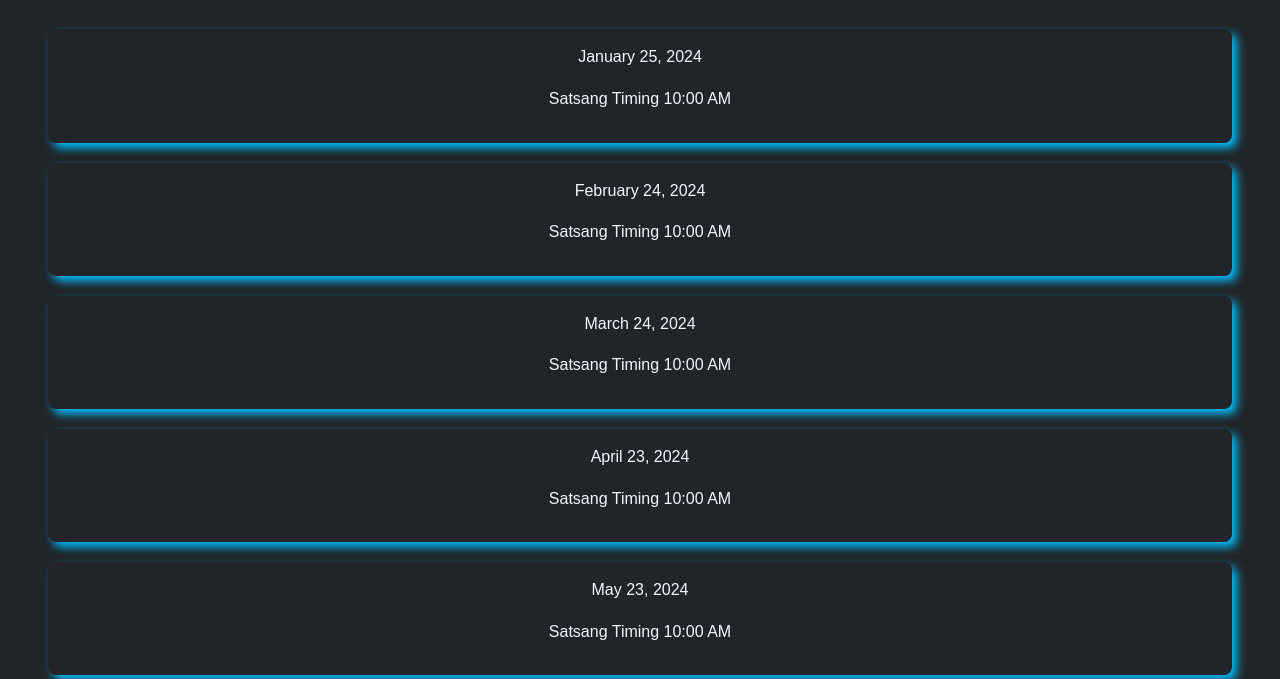
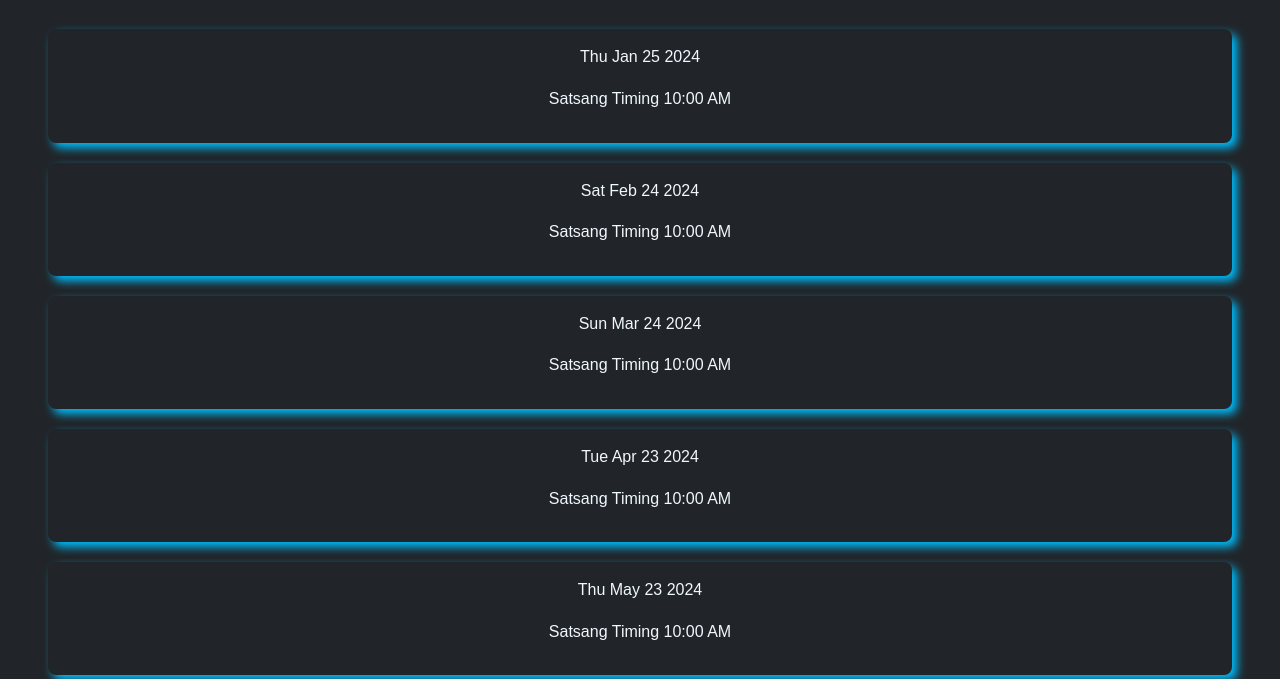
Before and after one commit to neerajm1264/RS_Pehowa, a plain HTML site: page pournima.html in a window 1280 px wide. Shown: the part 137-816 px from the top of the page. Drawn offline with nearby package versions, Linux system fonts and the light colour scheme.

Commit message:
Update pournima.html

```diff
--- a/pournima.html
+++ b/pournima.html
@@ -47,9 +47,9 @@ box-shadow: 5px 5px 10px var(--shadow);
 
 </body>
 <script>
-   const toggleButton=document.getElementById("toggleButton"),navLinks=document.getElementById("navLinks"),headline=document.getElementById("headline"),links=document.querySelectorAll(".nav-links li");let previousMargin="2rem 0";toggleButton.addEventListener("click",()=>{navLinks.classList.toggle("active")}),links.forEach(e=>{e.addEventListener("click",()=>{navLinks.classList.remove("active")})});const fullMoonDates=[new Date("2024-01-25 10:00"),new Date("2024-02-24 10:00"),new Date("2024-03-24 10:00"),new Date("2024-04-23 10:00"),new Date("2024-05-23 10:00"),new Date("2024-06-21 10:00"),new Date("2024-07-21 10:00"),new Date("2024-08-19 10:00"),new Date("2024-09-17 10:00"),new Date("2024-10-17 10:00"),new Date("2024-11-15 10:00"),new Date("2024-12-15 10:00"),],amavasyaDatesContainer=document.getElementById("amavasyaDatesContainer"),formatDate=e=>{let $={year:"numeric",month:"long",day:"numeric"};return e.toLocaleDateString("en-US",$)};fullMoonDates.forEach(e=>{let $=formatDate(e);amavasyaDatesContainer.innerHTML+=`
+  const toggleButton=document.getElementById("toggleButton"),navLinks=document.getElementById("navLinks"),headline=document.getElementById("headline"),links=document.querySelectorAll(".nav-links li");let previousMargin="2rem 0";toggleButton.addEventListener("click",()=>{navLinks.classList.toggle("active")}),links.forEach($=>{$.addEventListener("click",()=>{navLinks.classList.remove("active")})});const fullMoonDates=[new Date("2024-01-25 10:00"),new Date("2024-02-24 10:00"),new Date("2024-03-24 10:00"),new Date("2024-04-23 10:00"),new Date("2024-05-23 10:00"),new Date("2024-06-21 10:00"),new Date("2024-07-21 10:00"),new Date("2024-08-19 10:00"),new Date("2024-09-17 10:00"),new Date("2024-10-17 10:00"),new Date("2024-11-15 10:00"),new Date("2024-12-15 10:00"),],amavasyaDatesContainer=document.getElementById("amavasyaDatesContainer");fullMoonDates.forEach($=>{let e=$.toDateString();amavasyaDatesContainer.innerHTML+=`
     <div class="inner-card">
-    <p>${$}</p>
+    <p>${e}</p>
     <p> Satsang Timing 10:00 AM
     </div>
     `});
```
